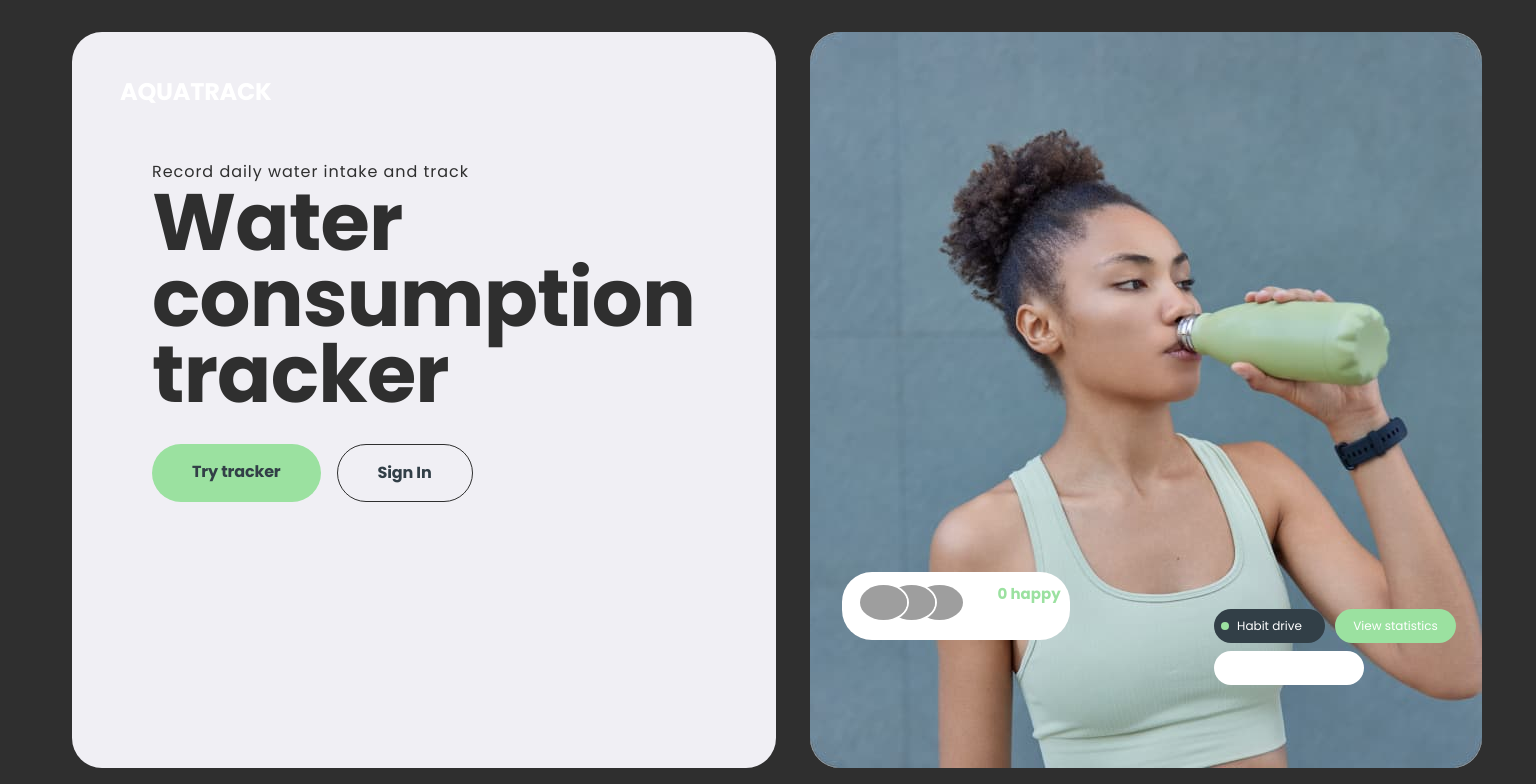
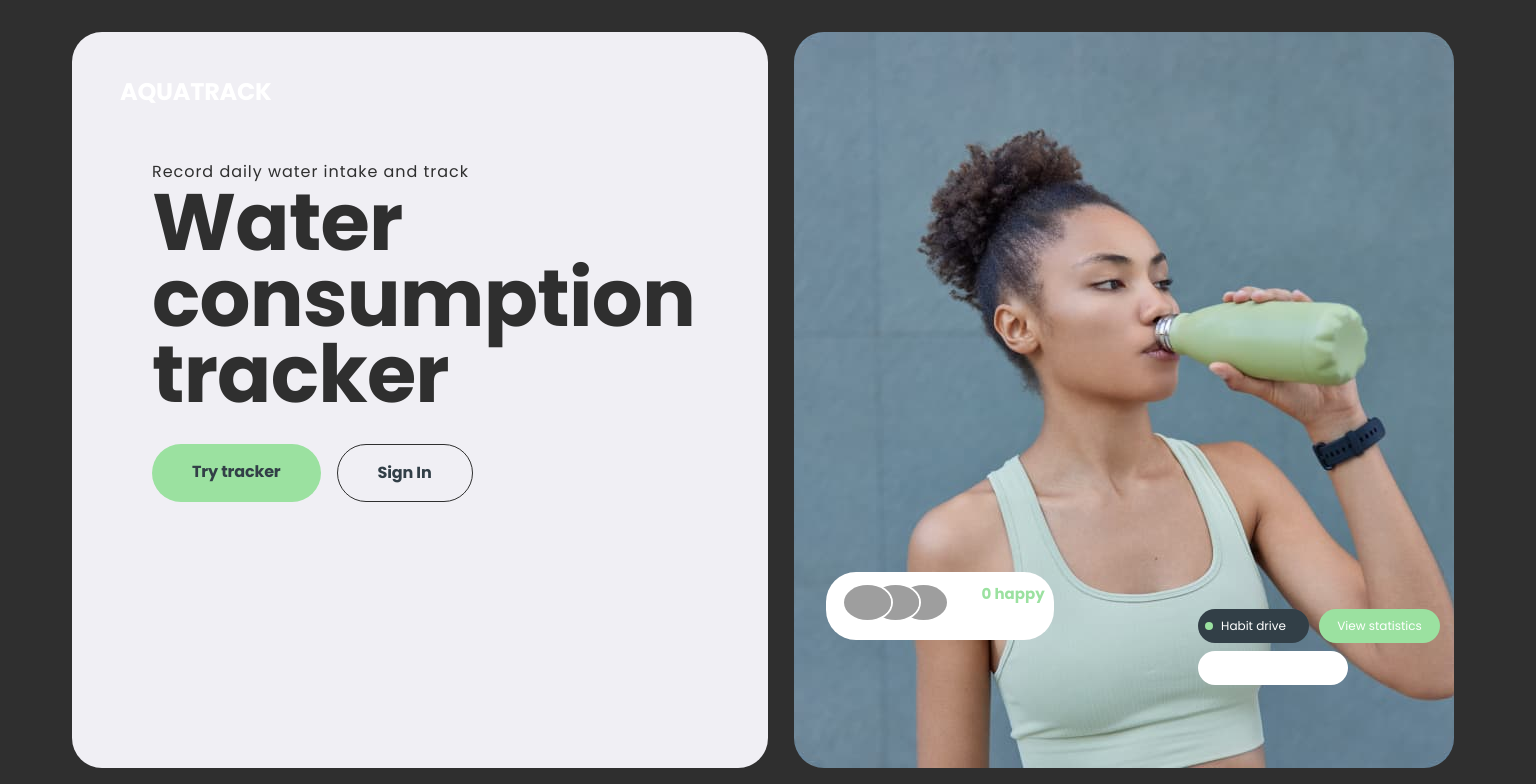
Before and after one commit to SvitlanaHu/water-intake-control-frontend, a React (Vite) app: page / in a window 1536 px wide. Shown: the top 784 px of the page. Built offline with nearby package versions, Linux system fonts and the light colour scheme; no server answers; grey boxes are pictures that could not be loaded.

Commit message:
update styles
прибрала горизонтальний скрол

```diff
--- a/src/components/AdvantagesSection/AdvantagesSection.module.css
+++ b/src/components/AdvantagesSection/AdvantagesSection.module.css
@@ -47,10 +47,10 @@
 
 @media (min-width: 1440px) {
   .advantagesSection {
-    width: 672px;
+    width: 660px;
     height: 736px;
     top: 32px;
-    left: 770px;
+    left: 754px;
     background: url(/public/images/home-desktop.jpg) center / cover no-repeat;
   }
 }
--- a/src/components/WelcomeSection/WelcomeSection.module.css
+++ b/src/components/WelcomeSection/WelcomeSection.module.css
@@ -20,7 +20,7 @@
 }
 @media (min-width: 1440px) {
   .container {
-    width: 672px;
+    width: 664px;
     height: 704px;
   }
 }
```
